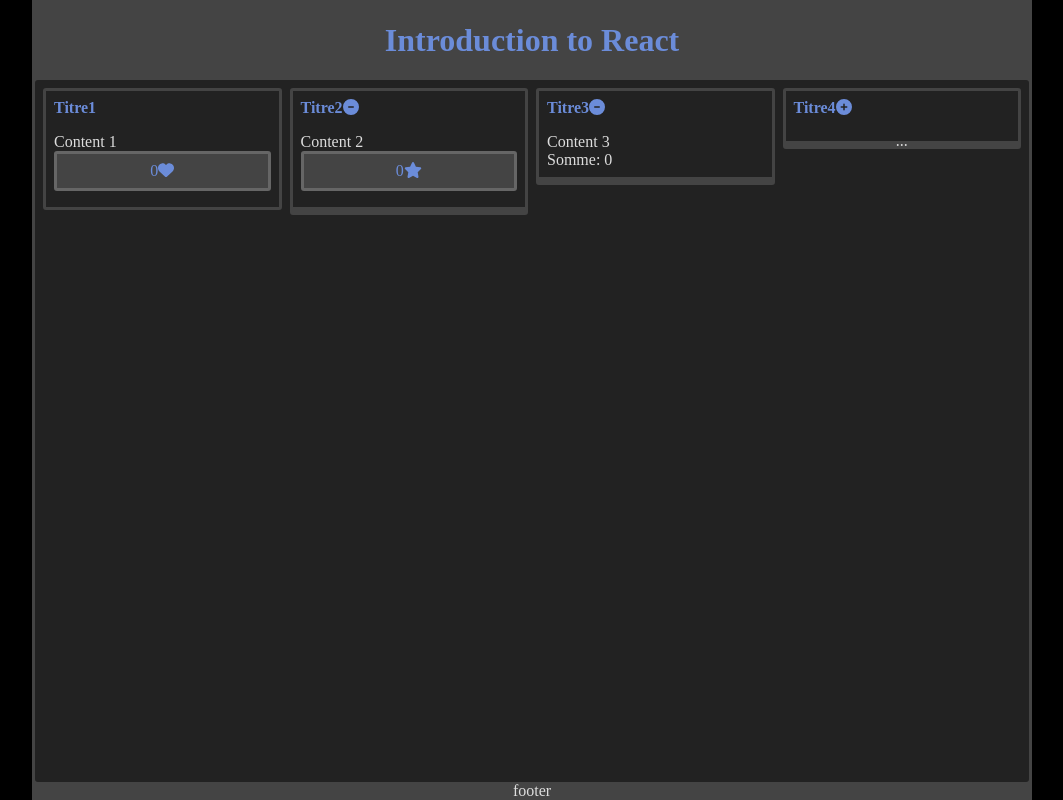
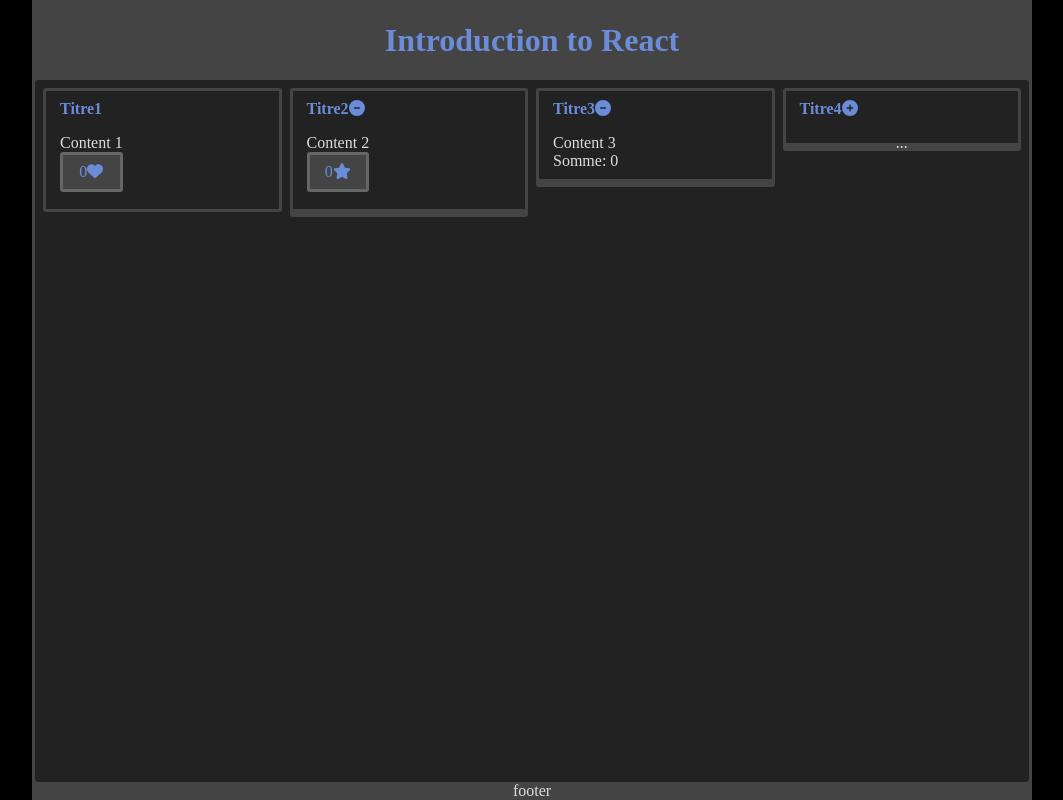
Before and after one commit to Artpare4/Introduction-React, a React (Vite) app: page / in a window 1280 px wide. Shown: the whole page, without its empty margins (108-1171 px from the left). Built offline with nearby package versions, Linux system fonts and the light colour scheme.

Commit message:
Ajout de la partie 18 du tp

```diff
--- a/src/components/Card.jsx
+++ b/src/components/Card.jsx
@@ -5,13 +5,14 @@
   children = "Content",
   title = "Titre",
   classname = "",
+  onClick = () => {},
   ...props
 }) {
   return (
-    <article className={`card ${classname}`} {...props}>
+    <button onClick={onClick} className={`card ${classname}`} {...props}>
       <header className="card__header header__title">{title}</header>
       <section className="card__main">{children}</section>
-    </article>
+    </button>
   );
 }
 
@@ -19,6 +20,7 @@
   title: PropTypes.node,
   children: PropTypes.node,
   classname: PropTypes.string,
+  onClick: PropTypes.func,
 };
 
 export default Card;
--- a/src/components/FoldableCard.jsx
+++ b/src/components/FoldableCard.jsx
@@ -1,4 +1,4 @@
-import React from "react";
+import React, { useState } from "react";
 import PropTypes from "prop-types";
 
 import { faCircleMinus, faCirclePlus } from "@fortawesome/free-solid-svg-icons";
@@ -12,8 +12,11 @@
   ...props
 }) {
   let classe = "foldable";
-
-  if (!opened) {
+  const [isShown, change] = useState(opened);
+  const clickHandler = () => {
+    change(!isShown);
+  };
+  if (!isShown) {
     children = "";
     var icon = faCirclePlus;
   } else {
@@ -22,6 +25,7 @@
   }
   return (
     <Card
+      onClick={clickHandler}
       title={
         <>
           {title}
```
